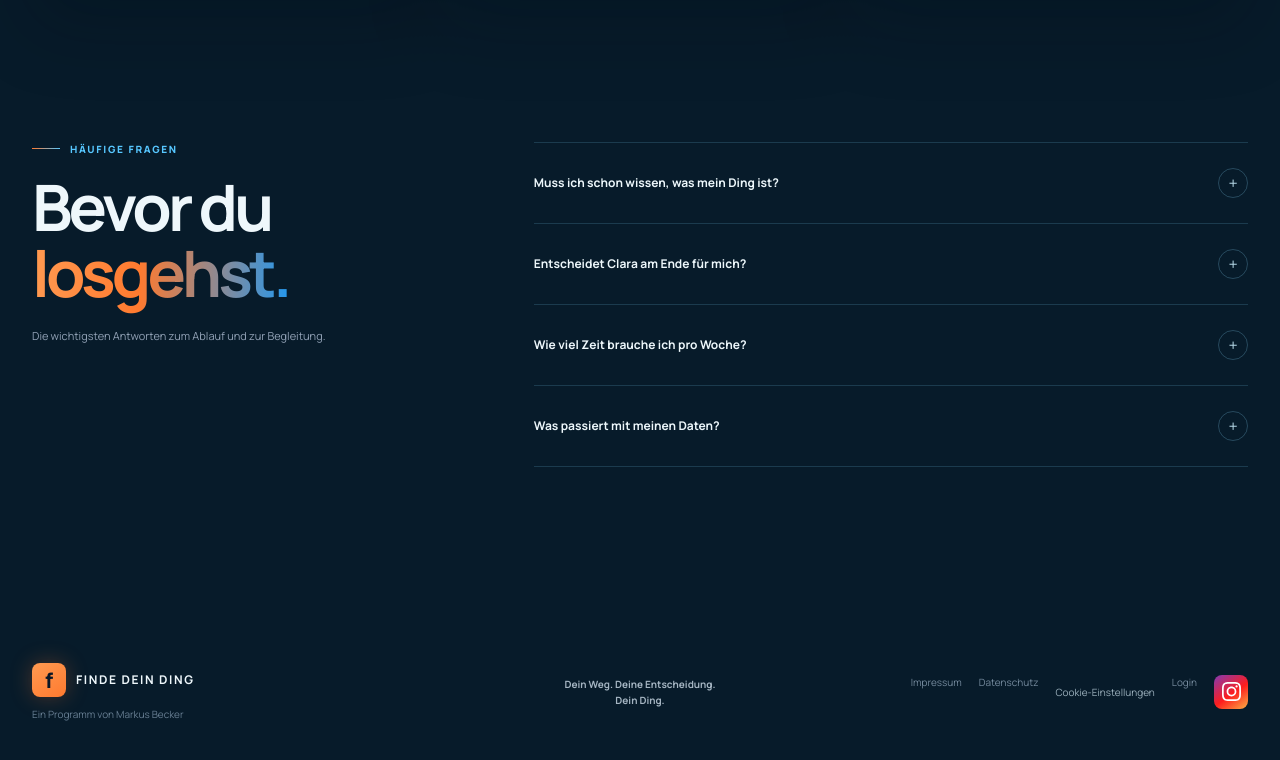
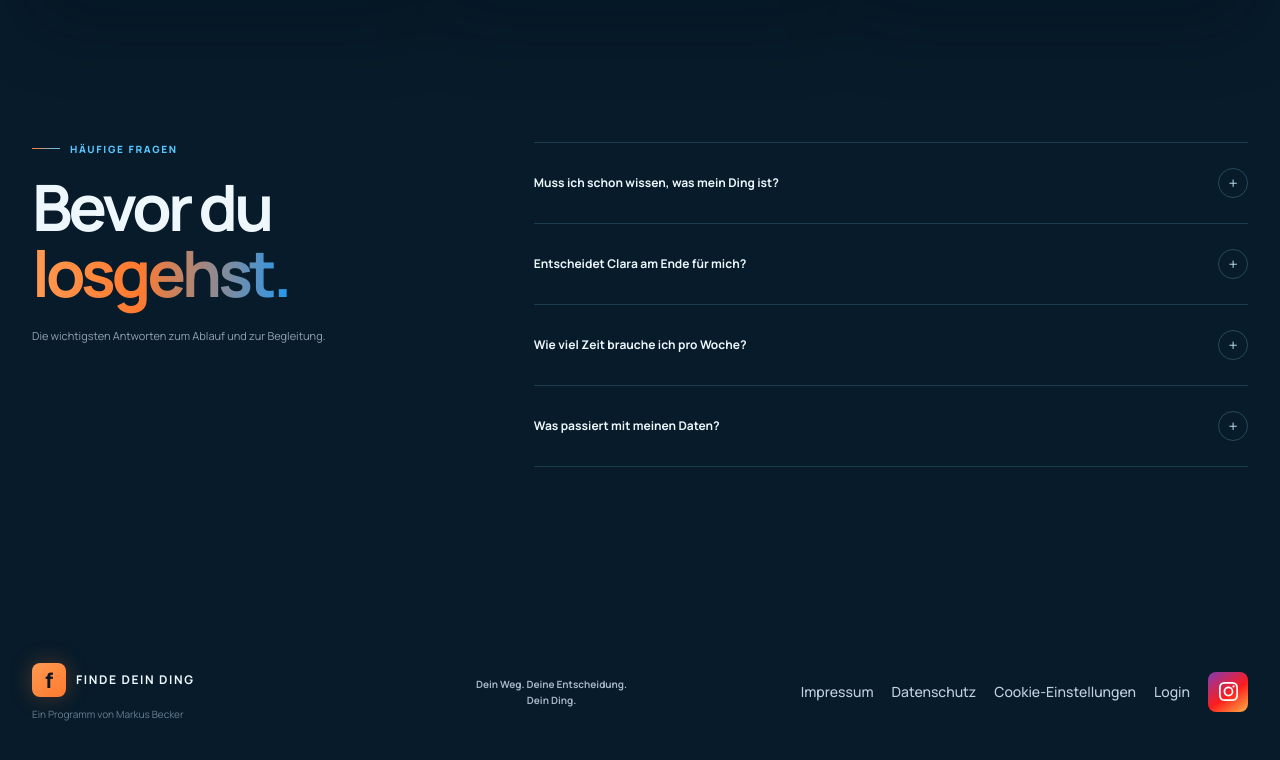
Before and after one commit to dermarkusbecker/findedeinding, a website: page index.html in a window 1280 px wide. Shown: the part 8740-9500 px from the top of the page. Drawn offline with Linux system fonts and the light colour scheme.

Commit message:
Align footer links and improve responsive readability

```diff
--- a/landing-reference.css
+++ b/landing-reference.css
@@ -719,3 +719,12 @@ body.site-loading{overflow:hidden}
 
 /* AI emphasis in the hero wordmark. */
 .hero h1 .hero-ai{color:#8ee1e6;text-shadow:0 0 24px rgba(104,218,229,.25)}
+
+/* Footer controls share one alignment and readable type scale. */
+footer.page-shell{grid-template-columns:minmax(180px,1fr) minmax(160px,.8fr) minmax(0,1.5fr);gap:24px}
+footer .footer-links{display:flex;align-items:center;justify-content:flex-end;flex-wrap:wrap;gap:8px 18px;min-width:0}
+footer .footer-links>a:not(.instagram-link),footer .footer-links>button{display:inline-flex;align-items:center;min-height:44px;margin:0;padding:0;background:none;border:0;color:#c0d2dd;font-family:inherit;font-size:14px;font-weight:500;line-height:1.4;white-space:nowrap;text-decoration:none}
+footer .footer-links>a:hover,footer .footer-links>button:hover{color:#fff}
+footer .footer-links .footer-instagram{display:inline-flex;align-items:center;justify-content:center;flex:0 0 40px;width:40px;height:40px;margin:0;align-self:center}
+@media(max-width:1050px){footer.page-shell{grid-template-columns:1fr 1fr}footer .footer-links{grid-column:1/-1;justify-content:flex-start}}
+@media(max-width:560px){footer.page-shell{grid-template-columns:1fr;gap:18px}footer .footer-links{gap:4px 18px}footer .footer-claim{text-align:left}}
```
